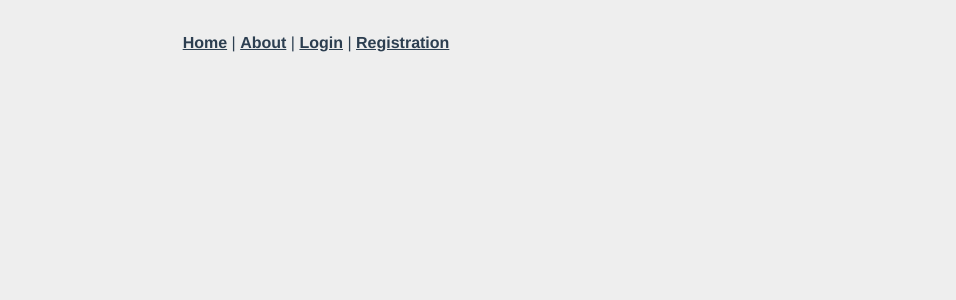
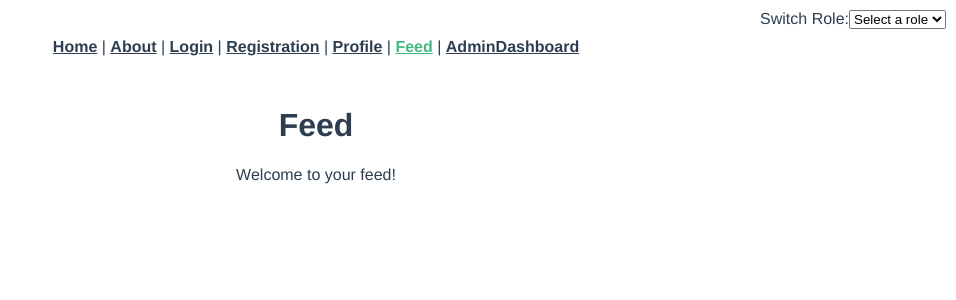
Before and after one commit to NiklasTheHaller/FrontendWebProjekt, a Vue app: page /feed in a window 1280 px wide. Shown: the top 300 px of the page, without its empty margins (324-1280 px from the left). Built offline with nearby package versions, Linux system fonts and the light colour scheme; sample sign-in values are in the browser's storage.

Commit message:
added Profile, AdminDashboard and FeedView added authStore.js for role auth added RoleSelection to App.vue for testing purposes

```diff
--- a/package.json
+++ b/package.json
@@ -9,6 +9,7 @@
   },
   "dependencies": {
     "core-js": "^3.8.3",
+    "pinia": "^2.2.4",
     "vue": "^3.2.13",
     "vue-router": "^4.0.3"
   },
--- a/src/App.vue
+++ b/src/App.vue
@@ -1,11 +1,32 @@
 <template>
   <nav>
-		<router-link to="/">Home</router-link> |
-		<router-link to="/about">About</router-link> |
-		<router-link to="/login">Login</router-link> |
+    <router-link to="/">Home</router-link>
+    |
+    <router-link to="/about">About</router-link>
+    |
+    <router-link to="/login">Login</router-link>
+    |
     <router-link to="/registration">Registration</router-link>
+    |
+    <router-link to="/profile">Profile</router-link>
+    |
+    <router-link to="/feed">Feed</router-link>
+    |
+    <router-link to="/admin">AdminDashboard</router-link>
   </nav>
-	<router-view />
+
+  <!-- Role switcher buttons for testing -->
+  <div class="role-switcher">
+    <label for="role-select">Switch Role:</label>
+    <select id="role-select" @change="changeRole">
+      <option value="" disabled selected>Select a role</option>
+      <option value="user">User</option>
+      <option value="admin">Admin</option>
+      <option value="none">None</option>
+    </select>
+  </div>
+
+  <router-view/>
 </template>
 
 <style>
@@ -29,4 +50,39 @@ nav a {
 nav a.router-link-exact-active {
   color: #42b983;
 }
+
+.role-switcher {
+  position: fixed;
+  top: 10px;
+  right: 10px;
+  z-index: 1000; /* Ensure buttons are above other content */
+}
+
 </style>
+<script>
+import {useAuthStore} from './store/authStore';
+
+export default {
+  setup() {
+    const authStore = useAuthStore();
+
+    function changeRole(event) {
+      const selectedRole = event.target.value;
+      if (selectedRole === 'none') {
+        logout();
+        return;
+      }
+      const dummyToken = 'dummy-token'; // Use a dummy token for testing
+      if (selectedRole) {
+        authStore.login(selectedRole, dummyToken);
+      }
+    }
+
+    function logout() {
+      authStore.logout();
+    }
+
+    return {changeRole, logout, authStore};
+  },
+};
+</script>
--- a/src/main.js
+++ b/src/main.js
@@ -1,6 +1,18 @@
-import { createApp } from 'vue';
+import {createApp} from 'vue';
+import {createPinia} from 'pinia';
 import App from './App.vue';
 import router from './router';
-import './assets/css/global.css';
+import {useAuthStore} from './store/authStore'; // Import the auth store
 
-createApp(App).use(router).mount('#app');
+const app = createApp(App);
+
+// Initialize Pinia and Router
+app.use(createPinia());
+app.use(router);
+
+// Call checkAuth to restore auth state on app load
+const authStore = useAuthStore();
+authStore.checkAuth();
+
+// Mount the app
+app.mount('#app');
--- a/src/router/index.js
+++ b/src/router/index.js
@@ -1,5 +1,14 @@
-import { createRouter, createWebHistory } from 'vue-router';
+import {createRouter, createWebHistory} from 'vue-router';
+import {useAuthStore} from '../store/authStore';
+
 import HomeView from '../views/HomeView.vue';
+
+const AboutView = () => import('../views/AboutView.vue');
+const LoginView = () => import('../views/LoginView.vue');
+const RegistrationView = () => import('../views/RegistrationView.vue');
+const ProfileView = () => import('../views/ProfileView.vue');
+const FeedView = () => import('../views/FeedView.vue');
+const AdminDashboardView = () => import('../views/AdminDashboardView.vue');
 
 const routes = [
     {
@@ -10,31 +19,35 @@ const routes = [
     {
         path: '/about',
         name: 'about',
-		// route level code-splitting
-		// this generates a separate chunk (about.[hash].js) for this route
-		// which is lazy-loaded when the route is visited.
-		component: () =>
-			import(/* webpackChunkName: "about" */ '../views/AboutView.vue'),
+        component: AboutView,
     },
     {
         path: '/login',
         name: 'login',
-		// route level code-splitting
-		// this generates a separate chunk (about.[hash].js) for this route
-		// which is lazy-loaded when the route is visited.
-		component: () =>
-			import(/* webpackChunkName: "login" */ '../views/LoginView.vue'),
+        component: LoginView,
     },
     {
         path: '/registration',
         name: 'registration',
-		// route level code-splitting
-		// this generates a separate chunk (about.[hash].js) for this route
-		// which is lazy-loaded when the route is visited.
-		component: () =>
-			import(
-				/* webpackChunkName: "registration" */ '../views/RegistrationView.vue'
-			),
+        component: RegistrationView,
+    },
+    {
+        path: '/profile',
+        name: 'profile',
+        component: ProfileView,
+        meta: {requiresAuth: true},
+    },
+    {
+        path: '/feed',
+        name: 'feed',
+        component: FeedView,
+        meta: {requiresAuth: true},
+    },
+    {
+        path: '/admin',
+        name: 'admin-dashboard',
+        component: AdminDashboardView,
+        meta: {requiresAuth: true, requiresAdmin: true},
     },
 ];
 
@@ -43,4 +56,20 @@ const router = createRouter({
     routes,
 });
 
+// Navigation Guard
+router.beforeEach((to, from, next) => {
+    const authStore = useAuthStore(); // Access the Pinia store for auth
+
+    // Check if the route requires authentication
+    if (to.meta.requiresAuth && !authStore.isAuthenticated) {
+        next({name: 'login'});
+    }
+    // Check if the route requires admin access
+    else if (to.meta.requiresAdmin && authStore.userRole !== 'admin') {
+        next({name: 'home'});
+    } else {
+        next();
+    }
+});
+
 export default router;
--- /dev/null
+++ b/src/store/authStore.js
@@ -0,0 +1,38 @@
+import {defineStore} from 'pinia';
+
+export const useAuthStore = defineStore('authStore', {
+    state: () => ({
+        isAuthenticated: false,
+        userRole: null, // 'user' or 'admin'
+        token: null,
+    }),
+    actions: {
+
+        login(role, token) {
+            this.isAuthenticated = true;
+            this.userRole = role;
+            this.token = token;
+            localStorage.setItem('token', token);
+            localStorage.setItem('userRole', role);
+        },
+
+        logout() {
+            this.isAuthenticated = false;
+            this.userRole = null;
+            this.token = null;
+            localStorage.removeItem('token');
+            localStorage.removeItem('userRole');
+        },
+
+        checkAuth() {
+            // You may expand this function to verify the token with backend or use dummy data for now
+            const token = localStorage.getItem('token');
+            if (token) {
+                this.isAuthenticated = true;
+                this.token = token;
+                // Set user role based on token, for now, assume 'user' or 'admin'
+                this.userRole = localStorage.getItem('userRole') || 'admin'; // or 'admin' based on your dummy data
+            }
+        },
+    },
+});
--- /dev/null
+++ b/src/views/AdminDashboardView.vue
@@ -0,0 +1,16 @@
+<template>
+  <div>
+    <h1>AdminDashboard</h1>
+    <p>Welcome to the admin dashboard!</p>
+  </div>
+</template>
+
+<script>
+export default {
+  name: 'AdminDashboardView',
+};
+</script>
+
+<style scoped>
+
+</style>
--- /dev/null
+++ b/src/views/FeedView.vue
@@ -0,0 +1,16 @@
+<template>
+  <div>
+    <h1>Feed</h1>
+    <p>Welcome to your feed!</p>
+  </div>
+</template>
+
+<script>
+export default {
+  name: 'FeedView',
+};
+</script>
+
+<style scoped>
+
+</style>
--- /dev/null
+++ b/src/views/ProfileView.vue
@@ -0,0 +1,16 @@
+<template>
+  <div>
+    <h1>Profile</h1>
+    <p>Welcome to your profile!</p>
+  </div>
+</template>
+
+<script>
+export default {
+  name: 'ProfileView',
+};
+</script>
+
+<style scoped>
+
+</style>
```
Also changed, not shown: 1 other file (tests, documents, lock files or other folders). Lines whose indentation alone changed are shown as unchanged.
